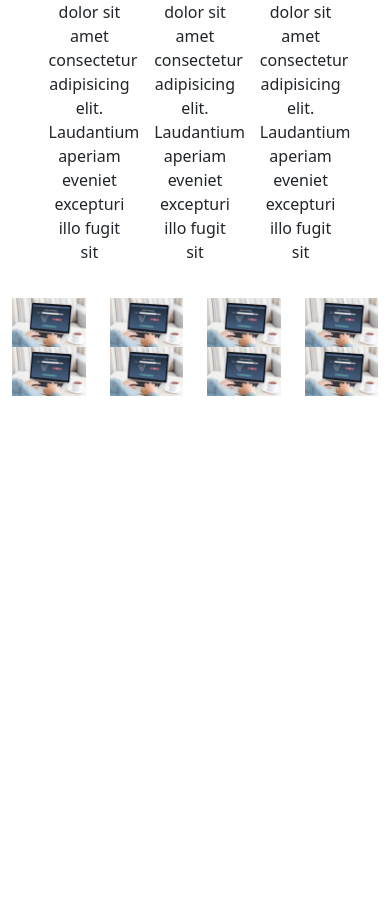
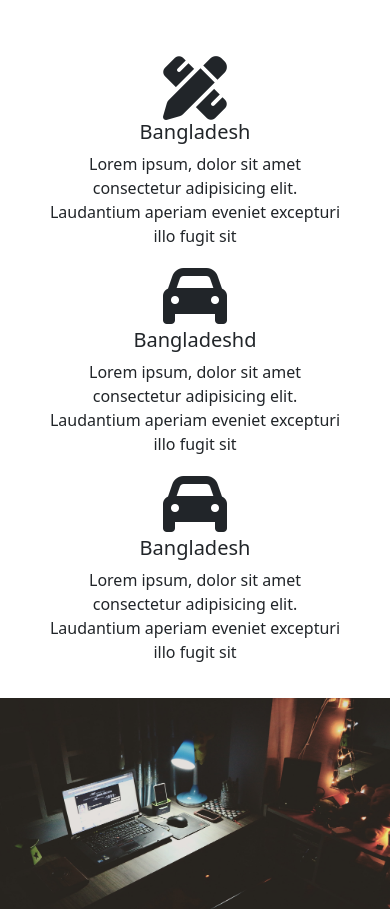
Before and after one commit to A-Kaiyum/xit_template, a plain HTML site: page index.html in a window 390 px wide. Shown: the part 1141-2050 px from the top of the page. Before the commit the page ends 1553 px from the top, so only its background shows below. Drawn offline with nearby package versions, Linux system fonts and the light colour scheme.

Commit message:
Update index.html

```diff
--- a/index.html
+++ b/index.html
@@ -1,21 +1,15 @@
 <!DOCTYPE html>
 <html lang="en">
+
 <head>
   <meta charset="UTF-8" />
   <meta http-equiv="X-UA-Compatible" content="IE=edge" />
   <meta name="viewport" content="width=device-width, initial-scale=1.0" />
   <title>Xit It Solution</title>
-    <link
-      href="https://cdn.jsdelivr.net/npm/bootstrap@5.2.3/dist/css/bootstrap.min.css"
-      rel="stylesheet"
-    />
-    <link
-      rel="stylesheet"
-      href="https://cdnjs.cloudflare.com/ajax/libs/font-awesome/6.2.1/css/all.min.css"
+  <link href="https://cdn.jsdelivr.net/npm/bootstrap@5.2.3/dist/css/bootstrap.min.css" rel="stylesheet" />
+  <link rel="stylesheet" href="https://cdnjs.cloudflare.com/ajax/libs/font-awesome/6.2.1/css/all.min.css"
     integrity="sha512-MV7K8+y+gLIBoVD59lQIYicR65iaqukzvf/nwasF0nqhPay5w/9lJmVM2hMDcnK1OnMGCdVK+iQrJ7lzPJQd1w=="
-      crossorigin="anonymous"
-      referrerpolicy="no-referrer"
-    />
+    crossorigin="anonymous" referrerpolicy="no-referrer" />
   <script src="https://cdn.jsdelivr.net/npm/bootstrap@5.2.3/dist/js/bootstrap.bundle.min.js"></script>
   <link rel="stylesheet" href="style.css" />
 </head>
@@ -25,32 +19,20 @@
     <div class="container-fluid cover-bg">
       <nav class="container navbar navbar-expand-lg">
         <div class="container-fluid border-bottom">
-            <a class="navbar-brand" href="#"
-              >LOGO
+          <a class="navbar-brand" href="#">LOGO
             <!-- <img src="" alt="LOGO"> -->
           </a>
-            <button
-              class="navbar-toggler"
-              type="button"
-              data-bs-toggle="collapse"
-              data-bs-target="#navbarNav"
-              aria-controls="navbarNav"
-              aria-expanded="false"
-              aria-label="Toggle navigation"
-            >
+          <button class="navbar-toggler" type="button" data-bs-toggle="collapse" data-bs-target="#navbarNav"
+            aria-controls="navbarNav" aria-expanded="false" aria-label="Toggle navigation">
             <span class="navbar-toggler-icon"></span>
           </button>
           <div class="collapse navbar-collapse" id="navbarNav">
             <ul class="navbar-nav ms-auto">
               <li class="nav-item">
-                  <a class="nav-link active" aria-current="page" href="#"
-                    >Home</a
-                  >
+                <a class="nav-link active" aria-current="page" href="#">Home</a>
               </li>
               <li class="nav-item">
-                  <a class="nav-link" onclick="location.href='#features'"
-                    >Features</a
-                  >
+                <a class="nav-link" onclick="location.href='#features'">Features</a>
               </li>
               <li class="nav-item">
                 <a class="nav-link" href="#">Works</a>
@@ -69,9 +51,7 @@
         </div>
       </nav>
 
-        <div
-          class="container d-flex justify-content-center align-items-center h-75"
-        >
+      <div class="container d-flex justify-content-center align-items-center h-75">
         <div class="banner-contents text-center text-light">
           <h1 class="text-uppercase fw-bold">
             your favorite multipurpose one page template
@@ -92,7 +72,7 @@
     <main>
       <section id="features" class="text-center">
         <div class="row">
-            <div class="col-4">
+          <div class="col-md-4">
             <div class="features-col">
               <i class="fa fa-car fa-4x" aria-hidden="true"></i>
               <h5>Bangladesh</h5>
@@ -102,7 +82,7 @@
               </p>
             </div>
           </div>
-            <div class="col-4">
+          <div class="col-md-4">
             <div class="features-col">
               <i class="fa fa-car fa-4x" aria-hidden="true"></i>
               <h5>Bangladesh</h5>
@@ -112,7 +92,7 @@
               </p>
             </div>
           </div>
-            <div class="col-4">
+          <div class="col-md-4">
             <div class="features-col">
               <i class="fa fa-car fa-4x" aria-hidden="true"></i>
               <h5>Bangladesh</h5>
@@ -123,7 +103,7 @@
             </div>
           </div>
           <div class="row mt-5"></div>
-            <div class="col-4">
+          <div class="col-md-4">
             <div class="features-col">
               <i class="fa-solid fa-pen-ruler fa-4x"></i>
               <h5>Bangladesh</h5>
@@ -133,7 +113,7 @@
               </p>
             </div>
           </div>
-            <div class="col-4">
+          <div class="col-md-4">
             <div class="features-col">
               <i class="fa fa-car fa-4x" aria-hidden="true"></i>
               <h5>Bangladeshd</h5>
@@ -143,7 +123,7 @@
               </p>
             </div>
           </div>
-            <div class="col-4">
+          <div class="col-md-4">
             <div class="features-col">
               <i class="fa fa-car fa-4x" aria-hidden="true"></i>
               <h5>Bangladesh</h5>
@@ -157,116 +137,92 @@
       </section>
 
       <section id="works">
-          <div class="row">
-            <div class="col-3">
+        <div class="row mb-5">
+          <div class="col-md-3 m-0 p-0">
             <div class="work-image works-hov">
-                <img
-                  src="images/computer.jpg"
-                  alt="Avatar"
-                  class="image"
-                  style="width: 100%"
-                />
+              <img src="images/pexels-bich.jpg" alt="Avatar" class="image" style="width: 100%" />
               <div class="overlay">
                 <div class="images-text">Project Name</div>
-                  <div class="desc-text"><p>Here is some descriptions</p></div>
+                <div class="desc-text">
+                  <p>Here is some descriptions</p>
                 </div>
               </div>
             </div>
-            <div class="col-3">
+          </div>
+          <div class="col-md-3 m-0 p-0">
             <div class="work-image works-hov">
-                <img
-                  src="images/computer.jpg"
-                  alt="Avatar"
-                  class="image"
-                  style="width: 100%"
-                />
+              <img src="images/pexels-bich.jpg" alt="Avatar" class="image" style="width: 100%" />
               <div class="overlay">
                 <div class="images-text">Project Name</div>
-                  <div class="desc-text"><p>Here is some descriptions</p></div>
+                <div class="desc-text">
+                  <p>Here is some descriptions</p>
                 </div>
               </div>
             </div>
-            <div class="col-3">
+          </div>
+          <div class="col-md-3 m-0 p-0">
             <div class="work-image works-hov">
-                <img
-                  src="images/computer.jpg"
-                  alt="Avatar"
-                  class="image"
-                  style="width: 100%"
-                />
+              <img src="images/pexels-bich.jpg" alt="Avatar" class="image" style="width: 100%" />
               <div class="overlay">
                 <div class="images-text">Project Name</div>
-                  <div class="desc-text"><p>Here is some descriptions</p></div>
+                <div class="desc-text">
+                  <p>Here is some descriptions</p>
                 </div>
               </div>
             </div>
-            <div class="col-3">
+          </div>
+          <div class="col-md-3 m-0 p-0">
             <div class="work-image works-hov">
-                <img
-                  src="images/computer.jpg"
-                  alt="Avatar"
-                  class="image"
-                  style="width: 100%"
-                />
+              <img src="images/pexels-bich.jpg" alt="Avatar" class="image" style="width: 100%" />
               <div class="overlay">
                 <div class="images-text">Project Name</div>
-                  <div class="desc-text"><p>Here is some descriptions</p></div>
+                <div class="desc-text">
+                  <p>Here is some descriptions</p>
                 </div>
               </div>
             </div>
-            <div class="col-3">
+          </div>
+          <div class="col-md-3 m-0 p-0">
             <div class="work-image works-hov">
-                <img
-                  src="images/computer.jpg"
-                  alt="Avatar"
-                  class="image"
-                  style="width: 100%"
-                />
+              <img src="images/pexels-bich.jpg" alt="Avatar" class="image" style="width: 100%" />
               <div class="overlay">
                 <div class="images-text">Project Name</div>
-                  <div class="desc-text"><p>Here is some descriptions</p></div>
+                <div class="desc-text">
+                  <p>Here is some descriptions</p>
                 </div>
               </div>
             </div>
-            <div class="col-3">
+          </div>
+          <div class="col-md-3 m-0 p-0">
             <div class="work-image works-hov">
-                <img
-                  src="images/computer.jpg"
-                  alt="Avatar"
-                  class="image"
-                  style="width: 100%"
-                />
+              <img src="images/pexels-bich.jpg" alt="Avatar" class="image" style="width: 100%" />
               <div class="overlay">
                 <div class="images-text">Project Name</div>
-                  <div class="desc-text"><p>Here is some descriptions</p></div>
+                <div class="desc-text">
+                  <p>Here is some descriptions</p>
                 </div>
               </div>
             </div>
-            <div class="col-3">
+          </div>
+          <div class="col-md-3 m-0 p-0">
             <div class="work-image works-hov">
-                <img
-                  src="images/computer.jpg"
-                  alt="Avatar"
-                  class="image"
-                  style="width: 100%"
-                />
+              <img src="images/pexels-bich.jpg" alt="Avatar" class="image" style="width: 100%" />
               <div class="overlay">
                 <div class="images-text">Project Name</div>
-                  <div class="desc-text"><p>Here is some descriptions</p></div>
+                <div class="desc-text">
+                  <p>Here is some descriptions</p>
                 </div>
               </div>
             </div>
-            <div class="col-3">
+          </div>
+          <div class="col-md-3 m-0 p-0">
             <div class="work-image works-hov">
-                <img
-                  src="images/computer.jpg"
-                  alt="Avatar"
-                  class="image"
-                  style="width: 100%"
-                />
+              <img src="images/pexels-bich.jpg" alt="Avatar" class="image" style="width: 100%" />
               <div class="overlay">
                 <div class="images-text">Project Name</div>
-                  <div class="desc-text"><p>Here is some descriptions</p></div>
+                <div class="desc-text">
+                  <p>Here is some descriptions</p>
+                </div>
               </div>
             </div>
           </div>
@@ -278,4 +234,5 @@
 
   <script src="script.js"></script>
 </body>
+
 </html>
```
Lines whose indentation alone changed are shown as unchanged.
